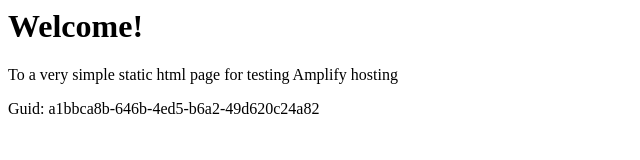
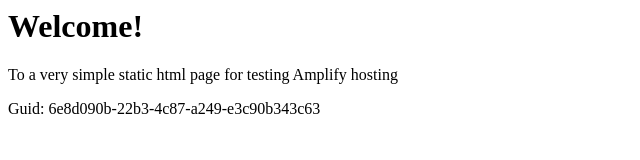
Before and after one commit to aws-aemilia-gru/Github-PR-Commit-Integration-Test-DoNotTouch-GitHubWebhookPushCanaryTest-v1-prod-sa-east-1, a website: page src/index.html in a window 1280 px wide. Shown: the full height of the page, 0-640 px from the left. Drawn offline with Linux system fonts and the light colour scheme.

Commit message:
commit from integ tests

```diff
--- a/src/index.html
+++ b/src/index.html
@@ -12,6 +12,6 @@
 <body>
     <h1>Welcome!</h1>
     <p>To a very simple static html page for testing Amplify hosting</p>
-    <p>Guid: a1bbca8b-646b-4ed5-b6a2-49d620c24a82</p></body>
+    <p>Guid: 6e8d090b-22b3-4c87-a249-e3c90b343c63</p></body>
 
 </html>
```
